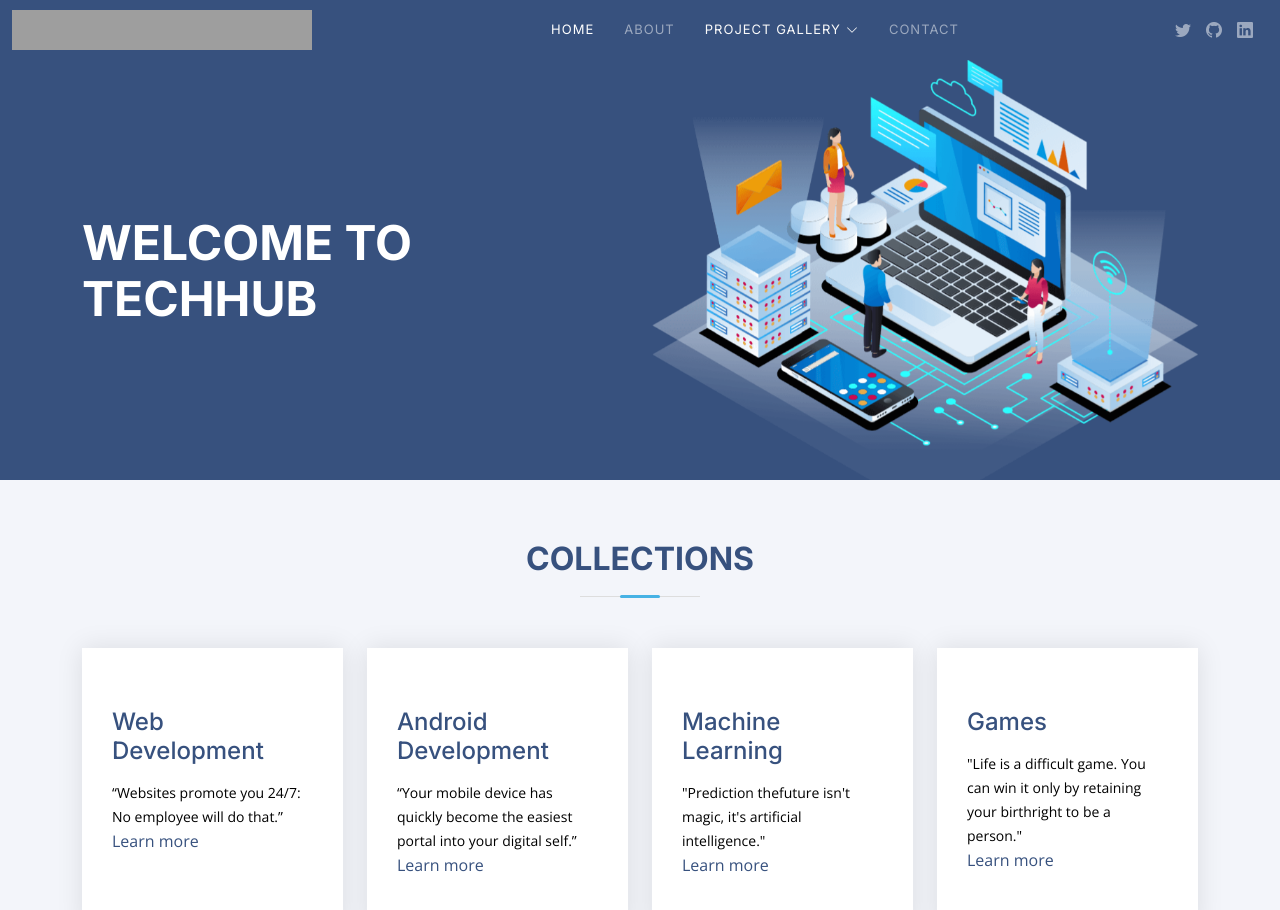
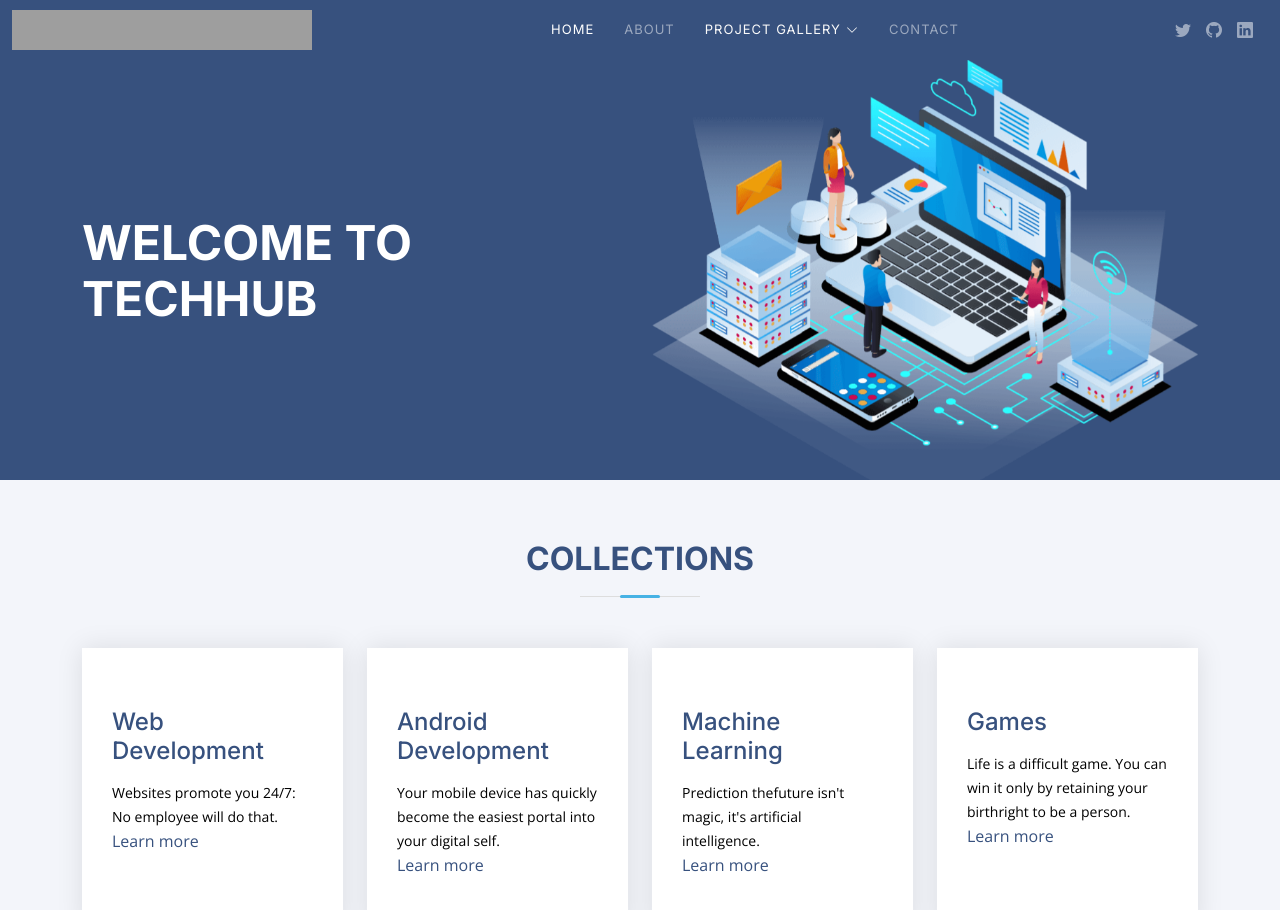
Before and after one commit to VinitSrivastava2002/TechHub, a React (Create React App) app in the folder techub/: page / in a window 1280 px wide. Shown: the top 910 px of the page. Built offline with nearby package versions, Linux system fonts and the light colour scheme; grey boxes are pictures that could not be loaded.

Commit message:
index.js

```diff
--- a/techub/src/pages/Home/index.js
+++ b/techub/src/pages/Home/index.js
@@ -9,15 +9,15 @@ export default function Home() {
   }, [])
   return (
     <div>
-      <section id="hero" className="d-flex align-items-center">
+      <section id="hero" className="d-flex align-items-center" >
 
         <div className="container">
           <div className="row">
-            <div className="col-lg-6 d-flex flex-column justify-content-center pt-4 pt-lg-0 order-2 order-lg-1" data-aos="fade-up" data-aos-delay="200">
-              <h1>WELCOME TO TECHHUB </h1>
+            <div className="col-lg-6 d-flex flex-column justify-content-center pt-4 pt-lg-0 order-2 order-lg-1" data-aos="fade-right" data-aos-delay="500">
+              <h1 >WELCOME TO TECHHUB </h1>
 
             </div>
-            <div className="col-lg-6 order-1 order-lg-2 hero-img" data-aos="zoom-in" data-aos-delay="200">
+            <div className="col-lg-6 order-1 order-lg-2 hero-img" data-aos="zoom-in" data-aos-delay="500">
               <img src="assets/img/hero-img.png" className="img-fluid animated" alt="" />
             </div>
           </div>
@@ -39,40 +39,40 @@ export default function Home() {
             </div>
 
             <div className="row">
-              <div className="col-xl-3 col-md-6 d-flex align-items-stretch" data-aos="zoom-in" data-aos-delay="100">
+              <div className="col-xl-3 col-md-6 d-flex align-items-stretch" data-aos="fade-up" data-aos-delay="100">
                 <div className="icon-box">
                   <div className="icon"></div>
                   <h4><a href>Web Development</a></h4>
-                  <p>“Websites promote you 24/7: No employee will do that.”</p>
+                  <p>Websites promote you 24/7: No employee will do that.</p>
                   <a href="http://">Learn more </a>
 
                 </div>
               </div>
 
-              <div className="col-xl-3 col-md-6 d-flex align-items-stretch mt-4 mt-md-0" data-aos="zoom-in" data-aos-delay="200">
+              <div className="col-xl-3 col-md-6 d-flex align-items-stretch mt-4 mt-md-0" data-aos="fade-up" data-aos-delay="200">
                 <div className="icon-box">
                   <div className="icon"><i className="bx bx-file"></i></div>
                   <h4><a href>Android Development</a></h4>
-                  <p>“Your mobile device has quickly become the easiest portal into your digital self.”</p>
+                  <p>Your mobile device has quickly become the easiest portal into your digital self.</p>
                   <a href="http://">Learn more </a>
                 </div>
               </div>
 
-              <div className="col-xl-3 col-md-6 d-flex align-items-stretch mt-4 mt-xl-0" data-aos="zoom-in" data-aos-delay="300">
+              <div className="col-xl-3 col-md-6 d-flex align-items-stretch mt-4 mt-xl-0" data-aos="fade-up" data-aos-delay="300">
                 <div className="icon-box">
                   <div className="icon"><i className="bx bx-tachometer"></i></div>
                   <h4><a href>Machine Learning</a></h4>
-                  <p>"Prediction thefuture isn't magic, it's artificial intelligence."</p>
+                  <p>Prediction thefuture isn't magic, it's artificial intelligence.</p>
                   <a href="http://">Learn more </a>
 
                 </div>
               </div>
 
-              <div className="col-xl-3 col-md-6 d-flex align-items-stretch mt-4 mt-xl-0" data-aos="zoom-in" data-aos-delay="400">
+              <div className="col-xl-3 col-md-6 d-flex align-items-stretch mt-4 mt-xl-0" data-aos="fade-up" data-aos-delay="400">
                 <div className="icon-box">
                   <div className="icon"><i className="bx bx-layer"></i></div>
                   <h4><a href>Games</a></h4>
-                  <p>"Life is a difficult game. You can win it only by retaining your birthright to be a person."</p>
+                  <p>Life is a difficult game. You can win it only by retaining your birthright to be a person.</p>
                   <a href="http://">Learn more </a>
 
                 </div>
```
